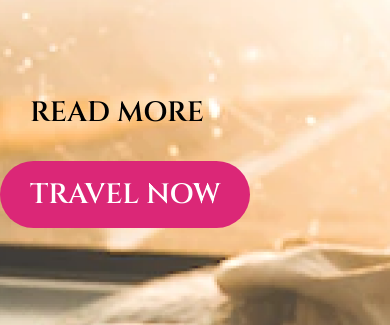
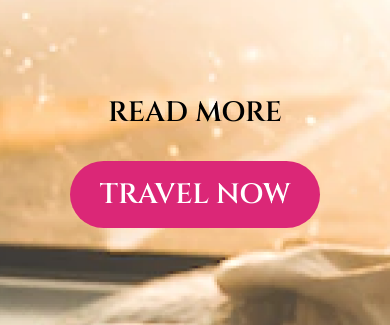
Before and after one commit to Kaue1881/desafio-1-lading-page, a plain HTML site: page index.html in a window 390 px wide. Shown: the part 519-844 px from the top of the page. Drawn offline with Linux system fonts and the light colour scheme.

Commit message:
responsividade feita

```diff
--- a/style.css
+++ b/style.css
@@ -26,6 +26,8 @@ body {
   gap: 10px;
   width: 100%;
   max-width: fit-content;
+  text-align: center;
+  padding: 0 20px;
 }
 
 .container h1 {
@@ -47,6 +49,8 @@ span {
 .container > :nth-child(3) {
   display: flex;
   flex-flow: row wrap;
+  justify-content: center;
+  align-items: center;
   gap: 15px;
   margin-top: 72px;
 }
```
